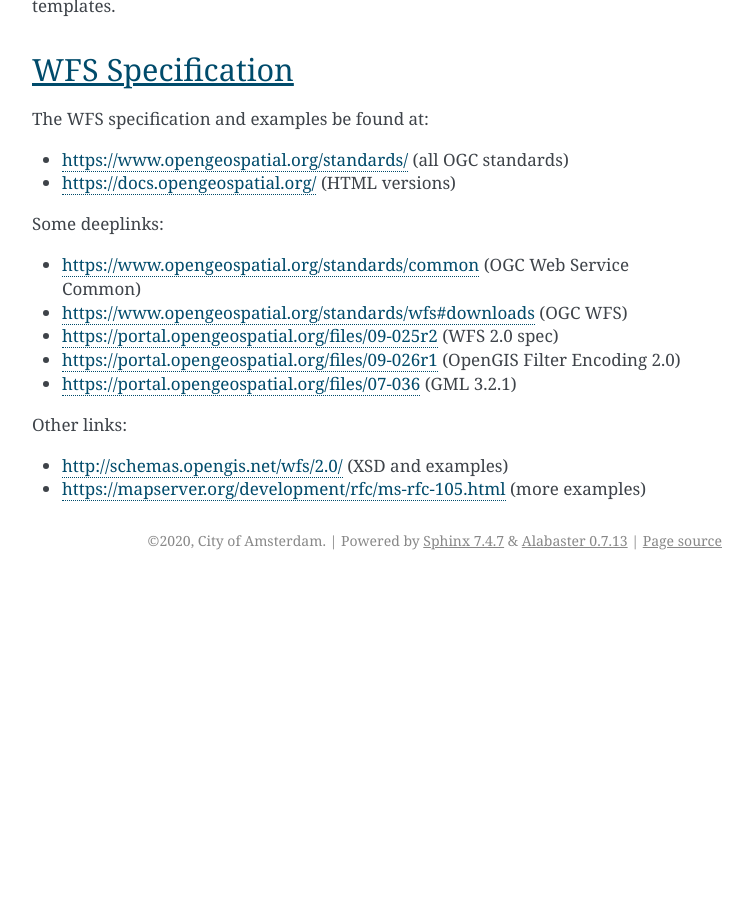
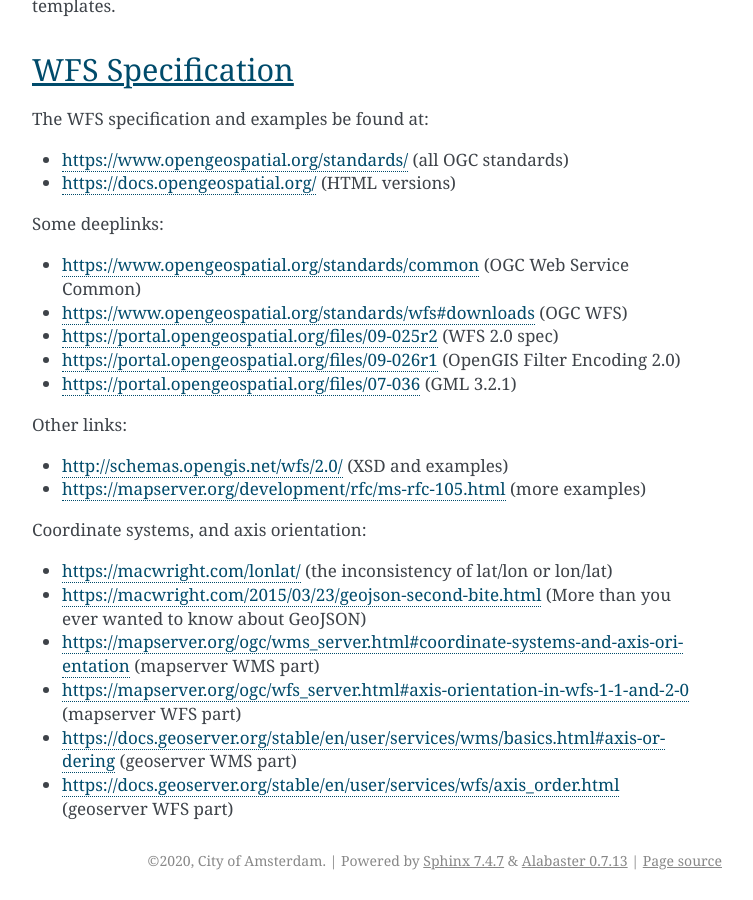
Before and after one commit to Amsterdam/django-gisserver, a Sphinx documentation site: the page built from docs/development.rst, in a window 1280 px wide and 900 px high, scrolled down 4526 px. Shown: the whole window, without its empty margins (388-1141 px from the left). Built offline with Sphinx 7.4.7, drawn with Linux system fonts in a browser that asks for light colours; before the commit the page ends 5106 px from its top, so only the background shows below that.

Commit message:
docs: mention axis orientation (not handled yet)

```diff
--- a/docs/compliance.rst
+++ b/docs/compliance.rst
@@ -18,6 +18,7 @@
 * Multiple queries in a single GET call.
 * Some `GetCapabilities` features: `acceptFormats` and `sections`.
 * Temporal filtering (high on todo)
+* Tests on axis orientation.
 
 Planned
 -------
--- a/docs/development.rst
+++ b/docs/development.rst
@@ -237,3 +237,12 @@
 
 * http://schemas.opengis.net/wfs/2.0/ (XSD and examples)
 * https://mapserver.org/development/rfc/ms-rfc-105.html (more examples)
+
+Coordinate systems, and axis orientation:
+
+* https://macwright.com/lonlat/ (the inconsistency of lat/lon or lon/lat)
+* https://macwright.com/2015/03/23/geojson-second-bite.html (More than you ever wanted to know about GeoJSON)
+* https://mapserver.org/ogc/wms_server.html#coordinate-systems-and-axis-orientation (mapserver WMS part)
+* https://mapserver.org/ogc/wfs_server.html#axis-orientation-in-wfs-1-1-and-2-0 (mapserver WFS part)
+* https://docs.geoserver.org/stable/en/user/services/wms/basics.html#axis-ordering (geoserver WMS part)
+* https://docs.geoserver.org/stable/en/user/services/wfs/axis_order.html (geoserver WFS part)
```
